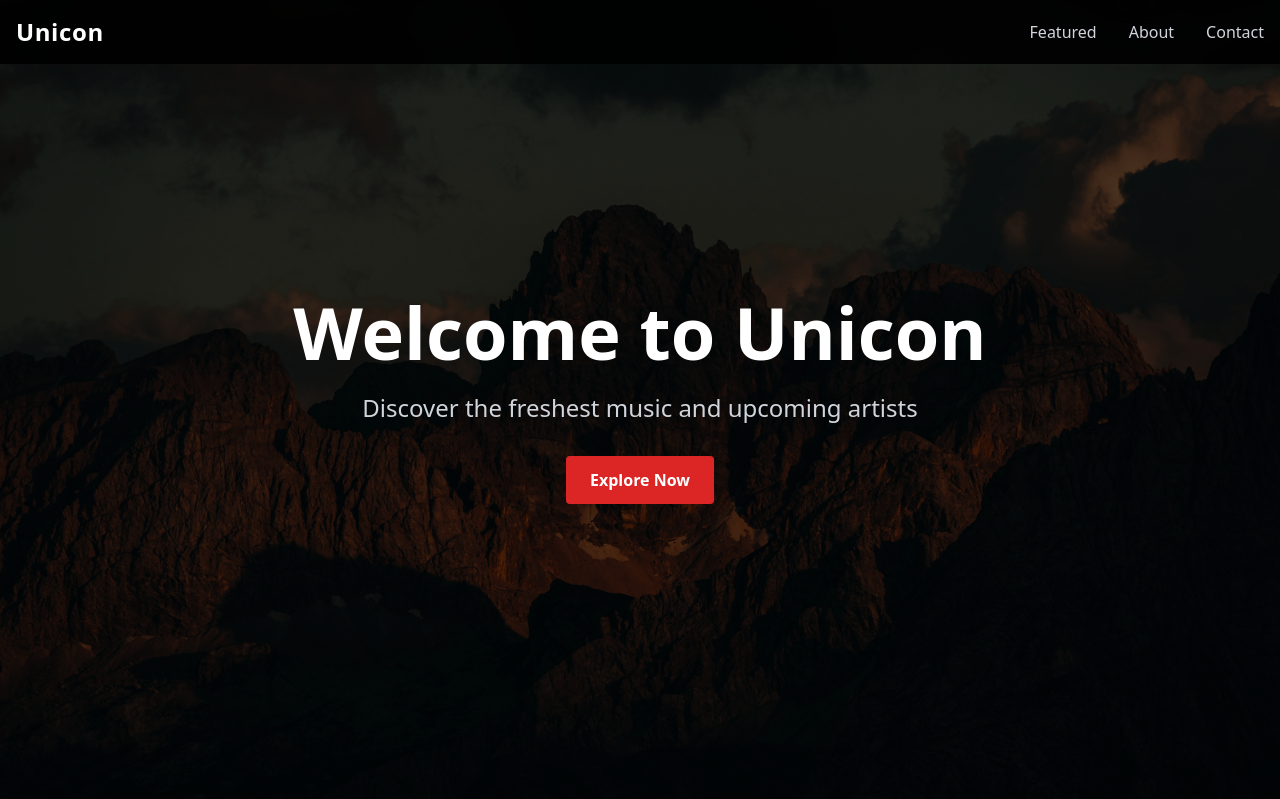
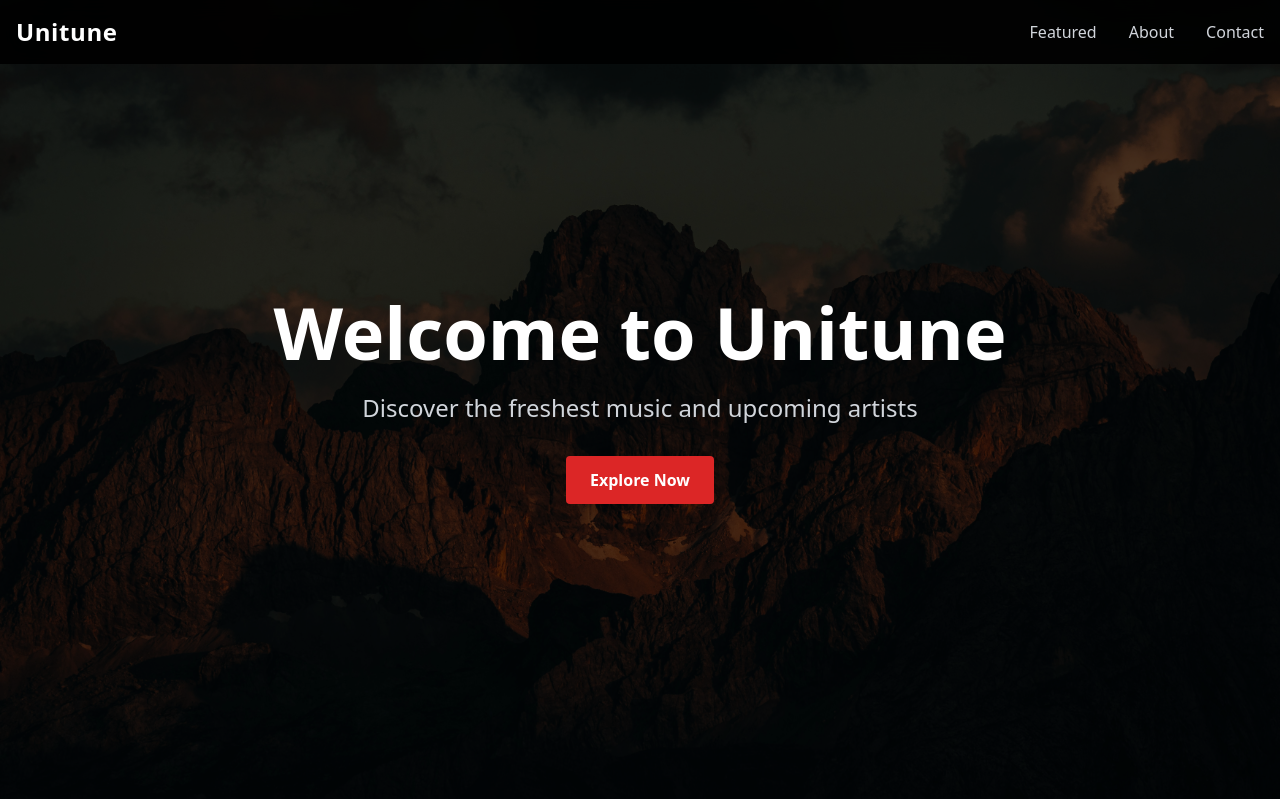
Before and after one commit to Vivekroy286/Unicon, a Django app: page / in a window 1280 px wide. Shown: the top 799 px of the page. Run offline with Django 5.2, Linux system fonts and the light colour scheme; some libraries are stand-ins or nearby versions.

Commit message:
bug fixed 01

```diff
--- a/core/templates/index.html
+++ b/core/templates/index.html
@@ -3,7 +3,7 @@
 <head>
     <meta charset="UTF-8" />
     <meta name="viewport" content="width=device-width, initial-scale=1" />
-    <title>Unicon - Music Landing</title>
+    <title>Unitune - Music Landing</title>
     <script src="https://cdn.tailwindcss.com"></script>
     <style>
         /* Smooth scroll for anchor links */
@@ -26,7 +26,7 @@
 <!-- Navbar -->
 <header class="fixed w-full bg-black bg-opacity-90 backdrop-blur-md z-50">
     <nav class="container mx-auto flex items-center justify-between p-4">
-        <a href="#" class="text-2xl font-bold tracking-wide">Unicon</a>
+        <a href="#" class="text-2xl font-bold tracking-wide">Unitune</a>
         <ul class="hidden md:flex space-x-8 text-gray-300">
             <li><a href="#featured" class="hover:text-white">Featured</a></li>
             <li><a href="#about" class="hover:text-white">About</a></li>
@@ -49,7 +49,7 @@
 <!-- Hero Section -->
 <section class="relative bg-cover bg-center h-screen" style="background-image: url('/static/images/hero-bg.jpg');">
     <div class="absolute inset-0 bg-black bg-opacity-70 flex flex-col justify-center items-center px-6 text-center">
-        <h1 class="text-5xl md:text-7xl font-extrabold mb-6">Welcome to Unicon</h1>
+        <h1 class="text-5xl md:text-7xl font-extrabold mb-6">Welcome to Unitune</h1>
         <p class="text-lg md:text-2xl max-w-2xl mb-8 text-gray-300">Discover the freshest music and upcoming artists</p>
         <a href="#featured" class="bg-red-600 hover:bg-red-700 text-white py-3 px-6 rounded font-semibold transition">Explore Now</a>
     </div>
@@ -95,9 +95,9 @@
 <!-- About Section -->
 <section id="about" class="bg-gray-900 py-16 px-6">
   <div class="container mx-auto max-w-3xl text-center">
-    <h2 class="text-4xl font-bold mb-6 text-white">About Unicon</h2>
+    <h2 class="text-4xl font-bold mb-6 text-white">About Unitune</h2>
     <p class="text-gray-300 text-lg leading-relaxed">
-      Unicon is a music platform dedicated to bringing you the latest and greatest in music video production and song releases. We spotlight emerging artists and ensure a premium listening experience for fans worldwide.
+      Unitune is a music platform dedicated to bringing you the latest and greatest in music video production and song releases. We spotlight emerging artists and ensure a premium listening experience for fans worldwide.
     </p>
   </div>
 </section>
```
